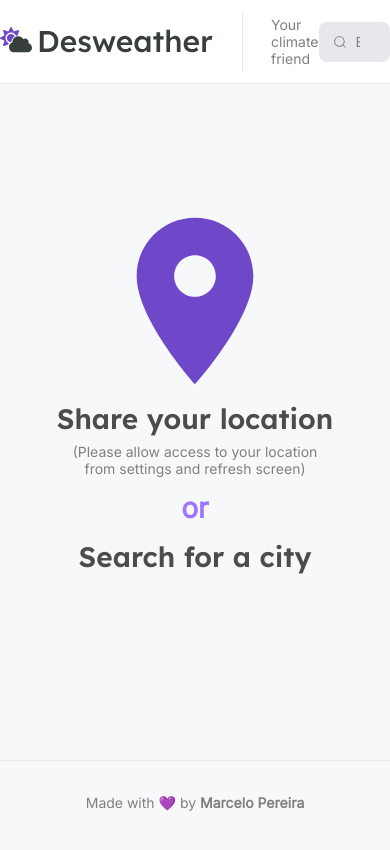
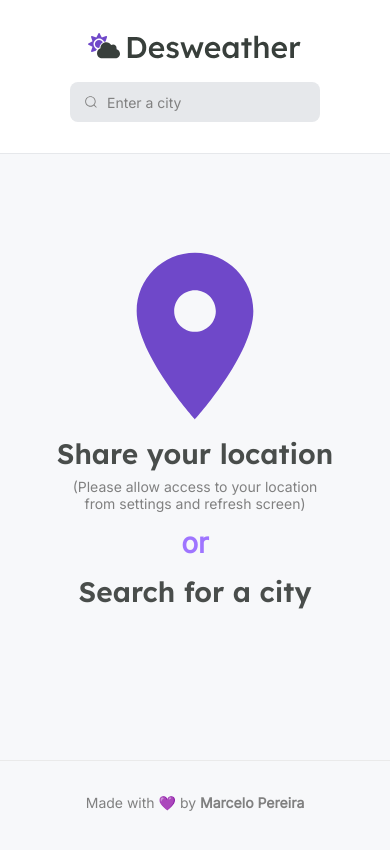
Before and after one commit to marcelopajr/desweather, a Next.js app: page / in a window 390 px wide. Shown: the top 850 px of the page. Built offline with nearby package versions, Linux system fonts and the light colour scheme; no server answers.

Commit message:
style: add responsive design

```diff
--- a/src/components/DailyForecast/styles.module.scss
+++ b/src/components/DailyForecast/styles.module.scss
@@ -4,8 +4,6 @@
   background: var(--gray-50);
   border: 1px solid #eaeaea;
   border-radius: 0.5rem;
-  -webkit-box-shadow: 7px 7px 20px -12px rgba(13, 12, 34, 0.7);
-  -moz-box-shadow: 7px 7px 20px -12px rgba(13, 12, 34, 0.7);
   box-shadow: 7px 7px 20px -12px rgba(13, 12, 34, 0.7);
 
   position: absolute;
@@ -18,4 +16,17 @@
   align-items: center;
   justify-items: center;
   padding: 1.5rem;
+
+  @media (max-width: 460px) {
+    position: static;
+    grid-template-columns: 1fr 1fr 1fr;
+    border: none;
+    box-shadow: none;
+    margin: 2rem;
+    padding: 0;
+  }
+
+  @media (max-width: 780px) {
+    padding: 0.5rem;
+  }
 }
--- a/src/components/Header/styles.module.scss
+++ b/src/components/Header/styles.module.scss
@@ -3,6 +3,10 @@
   width: 100%;
   height: 6rem;
   border-bottom: 1px solid var(--gray-100);
+
+  @media (max-width: 460px) {
+    height: 11rem;
+  }
 
   .container {
     max-width: 60rem;
@@ -10,6 +14,22 @@
     margin: 0 auto;
     display: flex;
     align-items: center;
+
+    @media (max-width: 460px) {
+      flex-direction: column;
+
+      p {
+        display: none;
+      }
+
+      .search {
+        margin: 1rem auto 0 auto;
+      }
+    }
+
+    @media (max-width: 780px) {
+      padding: 2rem;
+    }
 
     p {
       margin-left: 2rem;
--- a/src/components/Map/styles.module.scss
+++ b/src/components/Map/styles.module.scss
@@ -2,6 +2,10 @@
   width: 100%;
   height: calc(100vh - 12rem);
   background: var(--gray-100);
+
+  @media (max-width: 460px) {
+    height: calc(70vh - 12rem);
+  }
 
   .map {
     max-width: 70rem;
--- a/src/styles/globals.scss
+++ b/src/styles/globals.scss
@@ -22,7 +22,7 @@
   }
 }
 
-@media (max-width: 720px) {
+@media (max-width: 780px) {
   html {
     font-size: 87.5%;
   }
```
